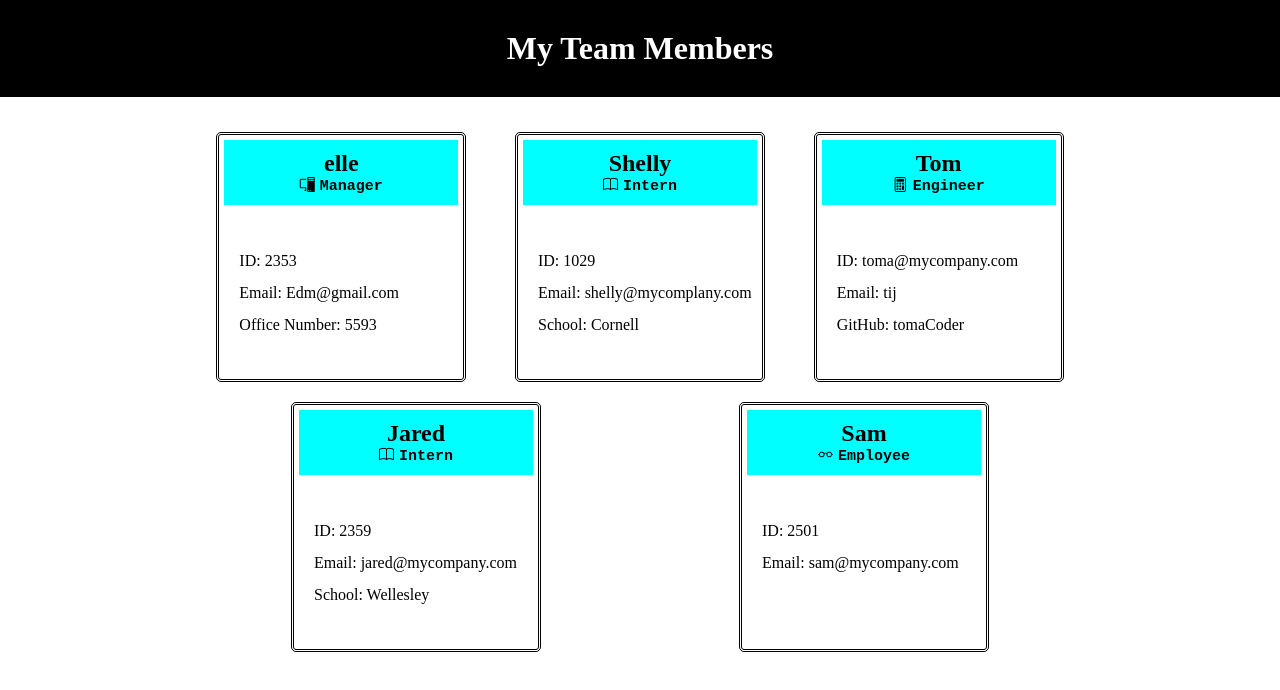
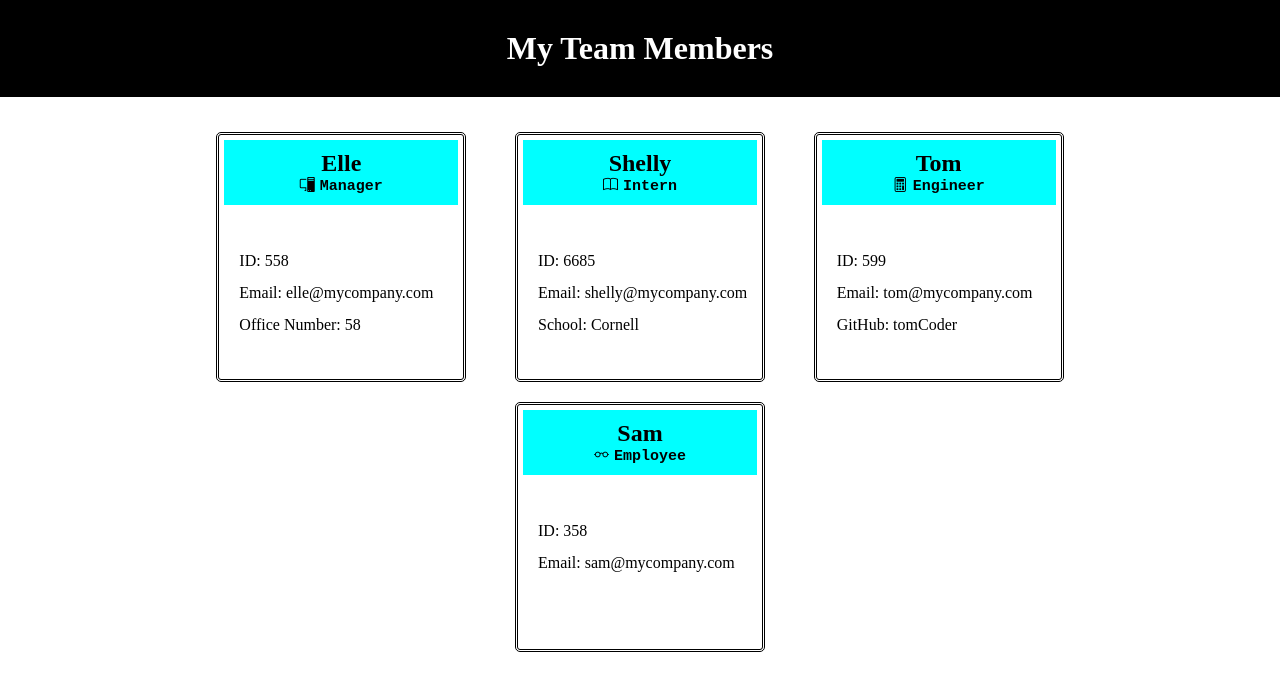
Before and after one commit to dmknapp2385/Team-Genterator, a website: page dist/index.html in a window 1280 px wide. Drawn offline with nearby package versions, Linux system fonts and the light colour scheme.

Commit message:
sample html

```diff
--- a/dist/index.html
+++ b/dist/index.html
@@ -18,13 +18,13 @@
 
         <div class="card">
             <div class="card-header">
-                <h1>elle</h1>
+                <h1>Elle</h1>
                 <h2> <i class="bi-pc-display"></i>Manager </h2>
             </div>
             <div class='card-body'>
-                <p>ID: 2353 </p>
-                <p> Email: Edm@gmail.com</p>
-                <p>Office Number: 5593 </p>
+                <p>ID: 558 </p>
+                <p> Email: elle@mycompany.com</p>
+                <p>Office Number: 58 </p>
             </div>
         </div>
         <div class="card">
@@ -33,8 +33,8 @@
                 <h2> <i class="bi-book"></i>Intern </h2>
             </div>
             <div class='card-body'>
-                <p>ID: 1029 </p>
-                <p> Email: shelly@mycomplany.com</p>
+                <p>ID: 6685 </p>
+                <p> Email: shelly@mycompany.com</p>
                 <p>School: Cornell</p>
             </div>
         </div>
@@ -44,20 +44,9 @@
                 <h2> <i class="bi-calculator"></i>Engineer </h2>
             </div>
             <div class='card-body'>
-                <p>ID: toma@mycompany.com </p>
-                <p> Email: tij</p>
-                <p>GitHub: tomaCoder </p>
-            </div>
-        </div>
-        <div class="card">
-            <div class="card-header">
-                <h1>Jared</h1>
-                <h2> <i class="bi-book"></i>Intern </h2>
-            </div>
-            <div class='card-body'>
-                <p>ID: 2359 </p>
-                <p> Email: jared@mycompany.com</p>
-                <p>School: Wellesley</p>
+                <p>ID: 599 </p>
+                <p> Email: tom@mycompany.com</p>
+                <p>GitHub: tomCoder </p>
             </div>
         </div>
         <div class="card">
@@ -66,7 +55,7 @@
                 <h2> <i class="bi-eyeglasses"></i>Employee </h2>
             </div>
             <div class='card-body'>
-                <p>ID: 2501 </p>
+                <p>ID: 358 </p>
                 <p> Email: sam@mycompany.com</p>
             </div>
         </div>
```
Also changed, not shown: license.txt (added), readMe.md.
